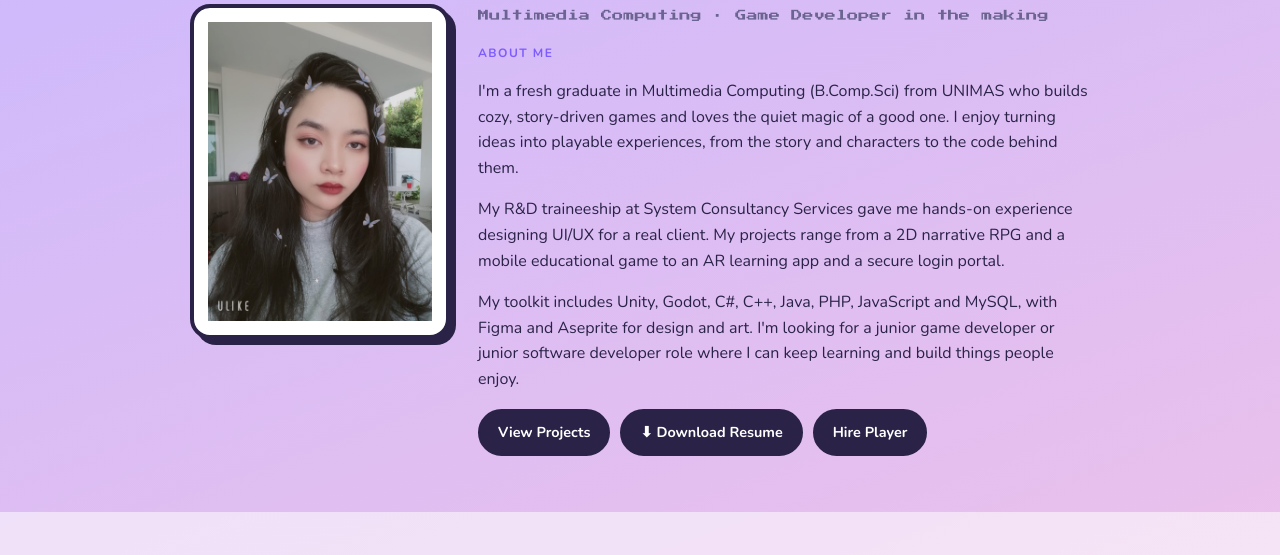
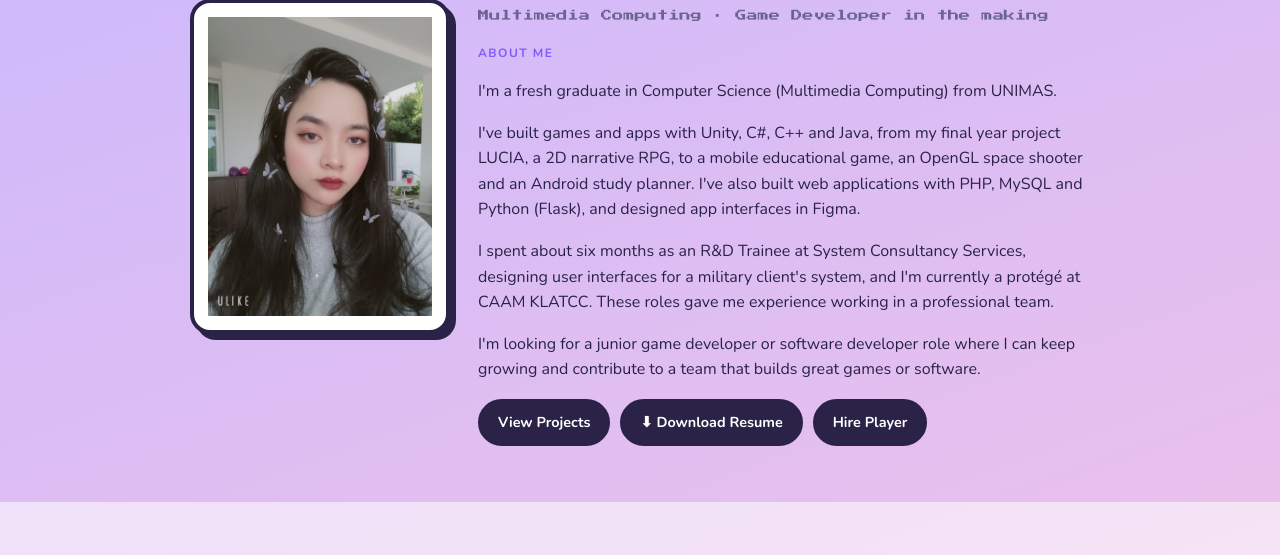
Before and after one commit to aleessyaalmaz/portfolio, a plain HTML site: page index.html in a window 1280 px wide. Shown: the part 245-800 px from the top of the page. Drawn offline with nearby package versions, Linux system fonts and the light colour scheme.

Commit message:
Update personal description and add new experiences

```diff
--- a/index.html
+++ b/index.html
@@ -260,9 +260,10 @@ nav a,nav button{flex:none;white-space:nowrap}
 <h1 class="name">Hi, I'm Aleessya Almaz binti Razali</h1>
 <p class="px" style="font-size:.7rem;color:var(--muted)">Multimedia Computing · Game Developer in the making</p>
 <p class="eyebrow">ABOUT ME</p>
-<p>I'm a fresh graduate in Multimedia Computing (B.Comp.Sci) from UNIMAS who builds cozy, story-driven games and loves the quiet magic of a good one. I enjoy turning ideas into playable experiences, from the story and characters to the code behind them.</p>
-<p>My R&amp;D traineeship at System Consultancy Services gave me hands-on experience designing UI/UX for a real client. My projects range from a 2D narrative RPG and a mobile educational game to an AR learning app and a secure login portal.</p>
-<p>My toolkit includes Unity, Godot, C#, C++, Java, PHP, JavaScript and MySQL, with Figma and Aseprite for design and art. I'm looking for a junior game developer or junior software developer role where I can keep learning and build things people enjoy.</p>
+<p>I'm a fresh graduate in Computer Science (Multimedia Computing) from UNIMAS.</p>
+<p>I've built games and apps with Unity, C#, C++ and Java, from my final year project LUCIA, a 2D narrative RPG, to a mobile educational game, an OpenGL space shooter and an Android study planner. I've also built web applications with PHP, MySQL and Python (Flask), and designed app interfaces in Figma.</p>
+<p>I spent about six months as an R&amp;D Trainee at System Consultancy Services, designing user interfaces for a military client's system, and I'm currently a protégé at CAAM KLATCC. These roles gave me experience working in a professional team.</p>
+<p>I'm looking for a junior game developer or software developer role where I can keep growing and contribute to a team that builds great games or software.</p>
 <p class="ctas"><a class="cta" href="#quests">View Projects</a><a class="cta" href="Aleessya%20Almaz%20binti%20Razali_Resume.pdf" download="Aleessya Almaz binti Razali_Resume.pdf">⬇ Download Resume</a><a class="cta" href="#contact">Hire Player</a></p>
 </div>
 </header>
```
